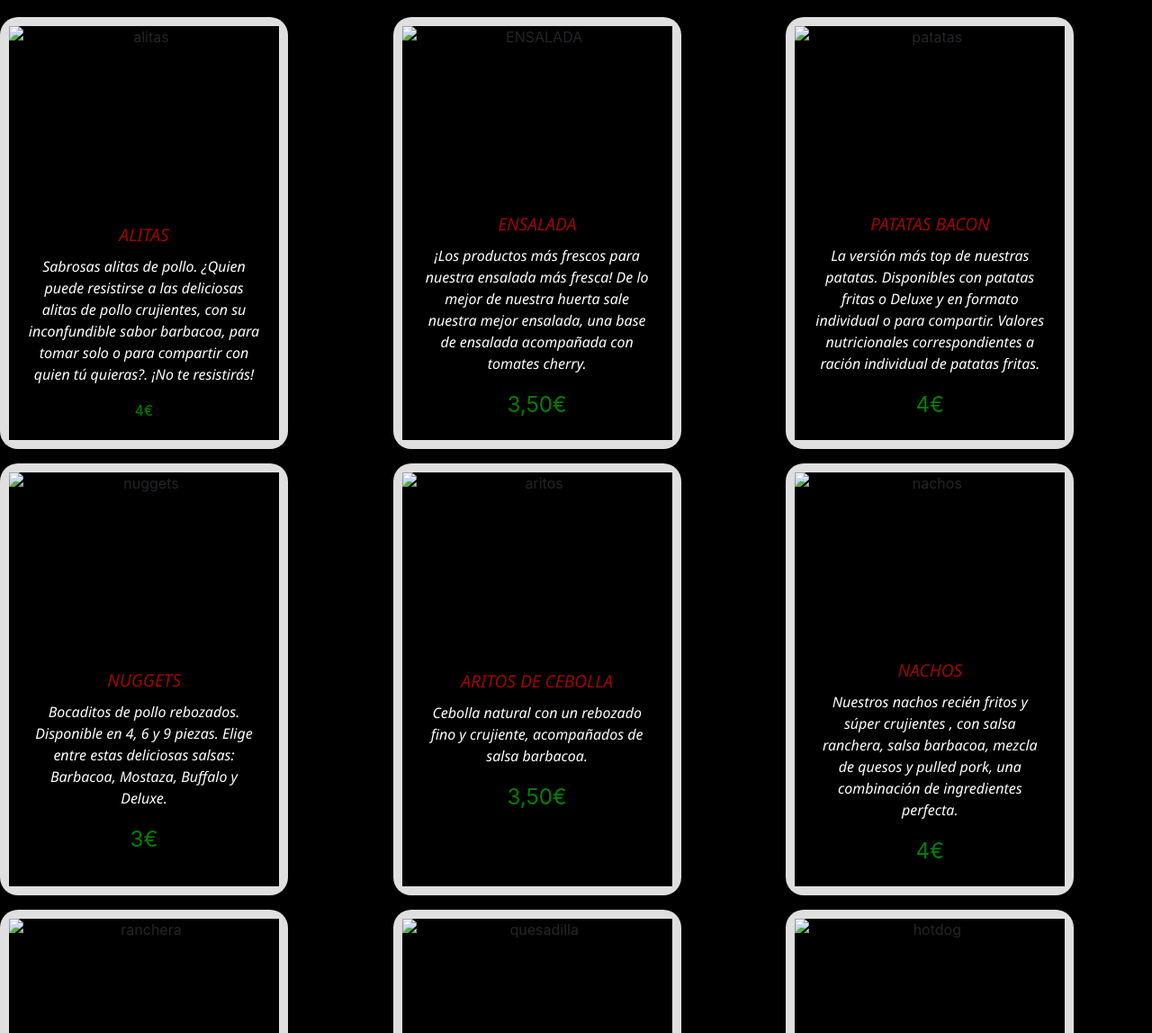
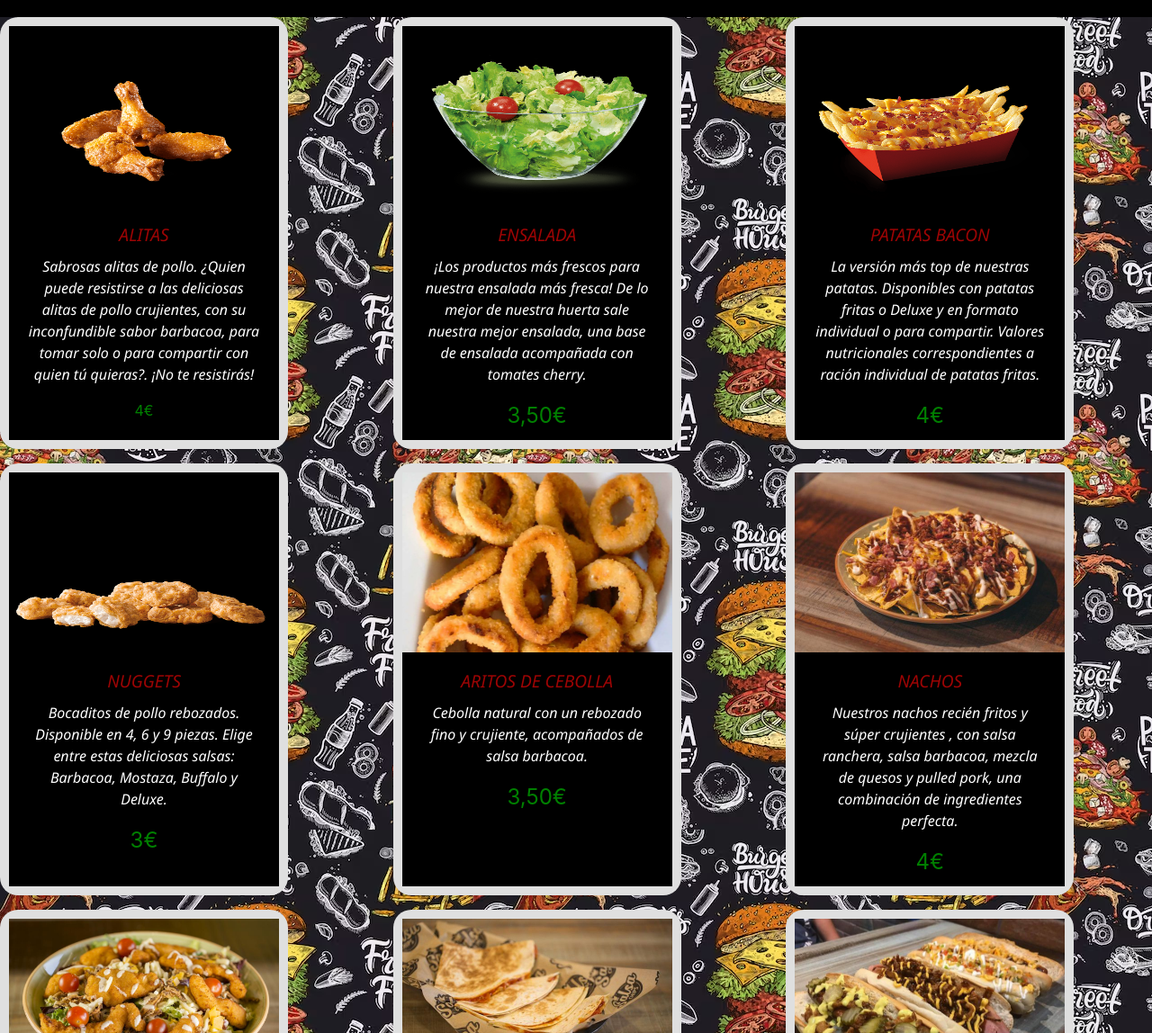
Before and after one commit to pablomsz93/PIZZA_PAC, a plain HTML site: page pages/entrantes.html in a window 1280 px wide. Shown: the part 152-1300 px from the top of the page at 90% size. Drawn offline with nearby package versions, Linux system fonts and the light colour scheme; the site is published under a folder, as on GitHub Pages, so addresses that start at the root find nothing.

Commit message:
commit final de imagenes

```diff
--- a/css/entrantes.css
+++ b/css/entrantes.css
@@ -40,7 +40,7 @@ body, html {
     padding: 0;
     overflow-x: hidden;
     background-color: black;
-    background-image: url('/imagenes/fondoentrantes.avif');
+    background-image: url('../imagenes/fondoentrantes.avif');
 
 }
 
--- a/css/pizzas.css
+++ b/css/pizzas.css
@@ -40,7 +40,7 @@ body, html {
     padding: 0;
     overflow-x: hidden;
     background-color: black;
-    background-image: url('/imagenes/fondopizzamenu.jpg');
+    background-image: url('../imagenes/fondopizzamenu.jpg');
 
 }
 
--- a/pages/entrantes.html
+++ b/pages/entrantes.html
@@ -25,7 +25,7 @@
     <div class="row">
         <div class="col-md-4 mb-3">
           <div class="card">
-            <img src="/imagenes/alitas.png" alt="alitas" />
+            <img src="../imagenes/alitas.png" alt="alitas" />
             <div class="card-body">
               <h5 class="card-title">ALITAS</h5>
               <p class="card-text">
@@ -39,7 +39,7 @@
         </div>
         <div class="col-md-4 mb-3">
           <div class="card">
-            <img src="/imagenes/ensalada.png" alt="ENSALADA" />
+            <img src="../imagenes/ensalada.png" alt="ENSALADA" />
             <div class="card-body">
               <h5 class="card-title">ENSALADA</h5>
               <p class="card-text">¡Los productos más frescos para nuestra ensalada más fresca! De lo mejor de nuestra huerta sale nuestra mejor ensalada, una base de ensalada acompañada con tomates cherry. </p>
@@ -55,7 +55,7 @@
         </div>
         <div class="col-md-4 mb-3">
           <div class="card">
-            <img src="/imagenes/patatas.png" alt="patatas">
+            <img src="../imagenes/patatas.png" alt="patatas">
             <div class="card-body">
               <h5 class="card-title">PATATAS BACON</h5>
               <p class="card-text">La versión más top de nuestras patatas. Disponibles con patatas fritas o Deluxe y en formato individual o para compartir.
@@ -68,7 +68,7 @@
       <div class="row">
         <div class="col-md-4 mb-3">
           <div class="card">
-            <img src="/imagenes/nuggets.png" alt="nuggets">
+            <img src="../imagenes/nuggets.png" alt="nuggets">
             <div class="card-body">
               <h5 class="card-title">NUGGETS</h5>
               <p class="card-text"> Bocaditos de pollo rebozados. Disponible en 4, 6 y 9 piezas. Elige entre estas deliciosas salsas: Barbacoa, Mostaza, Buffalo y Deluxe.</p>
@@ -82,7 +82,7 @@
         </div>
         <div class="col-md-4 mb-3">
           <div class="card">
-            <img src="/imagenes/aritos.webp" alt="aritos">
+            <img src="../imagenes/aritos.webp" alt="aritos">
             <div class="card-body">
               <h5 class="card-title">ARITOS DE CEBOLLA</h5>
             <p class="card-text">Cebolla natural con un rebozado fino y crujiente, acompañados de salsa barbacoa.</p>
@@ -93,7 +93,7 @@
         </div>
         <div class="col-md-4 mb-3">
           <div class="card">
-            <img src="/imagenes/nachos.jpeg" alt="nachos">
+            <img src="../imagenes/nachos.jpeg" alt="nachos">
             <div class="card-body">
               <h5 class="card-title">NACHOS</h5>
               <p class="card-text">
@@ -107,7 +107,7 @@
       <div class="row">
         <div class="col-md-4 mb-3">
           <div class="card">
-            <img src="/imagenes/ranchera.jpg" alt="ranchera">
+            <img src="../imagenes/ranchera.jpg" alt="ranchera">
             <div class="card-body">
               <h5 class="card-title">ENSALADA RANCHERA</h5>
               <p class="card-text">
@@ -119,7 +119,7 @@
         </div>
         <div class="col-md-4 mb-3">
           <div class="card">
-            <img src="/imagenes/Quesadilla-BARBA.jpg" alt="quesadilla">
+            <img src="../imagenes/Quesadilla-BARBA.jpg" alt="quesadilla">
             <div class="card-body">
               <h5 class="card-title">QUESADILLA</h5>
               <p class="card-text">
@@ -131,7 +131,7 @@
         </div>
         <div class="col-md-4 mb-3">
           <div class="card">
-            <img src="/imagenes/hotdog.jpg" alt="hotdog">
+            <img src="../imagenes/hotdog.jpg" alt="hotdog">
             <div class="card-body">
               <h5 class="card-title">HOT DOG</h5>
               <p class="card-text">
```
Also changed, not shown: pages/pizzas.html (+9 -9 lines).
